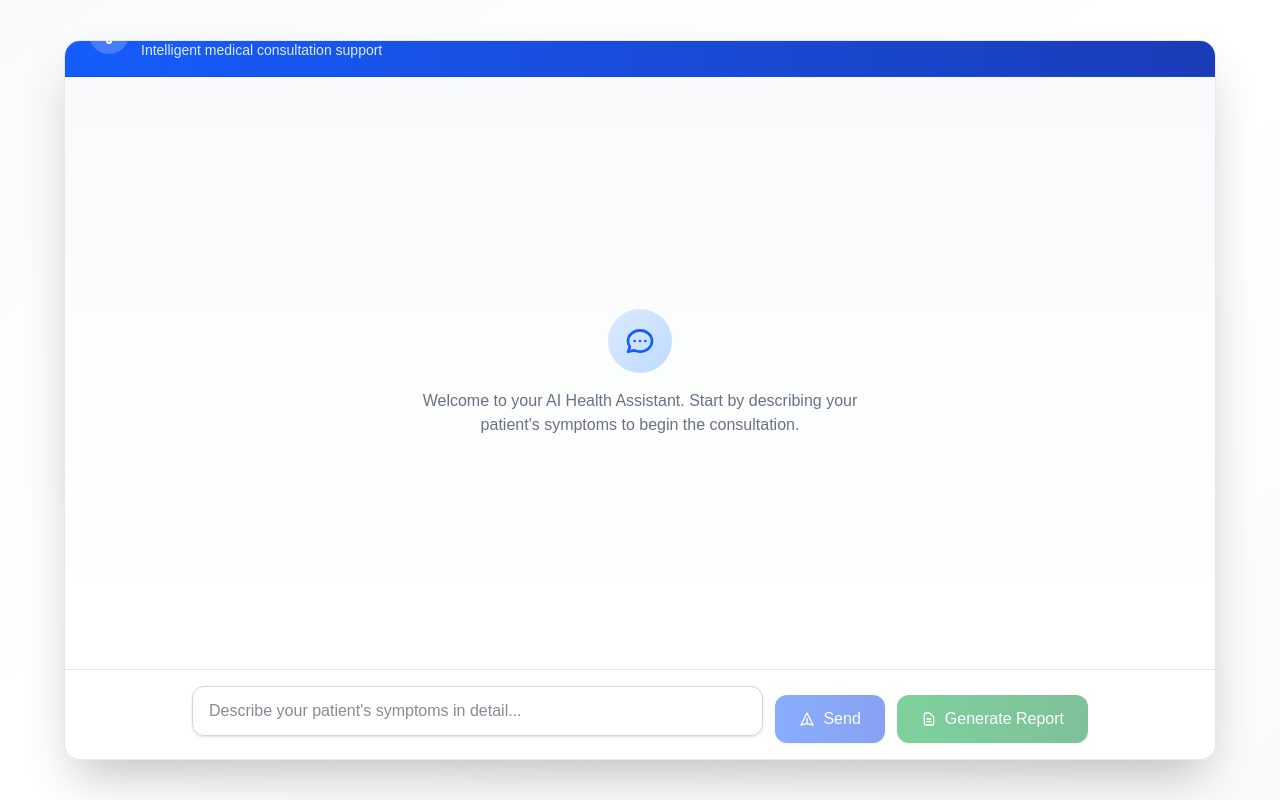
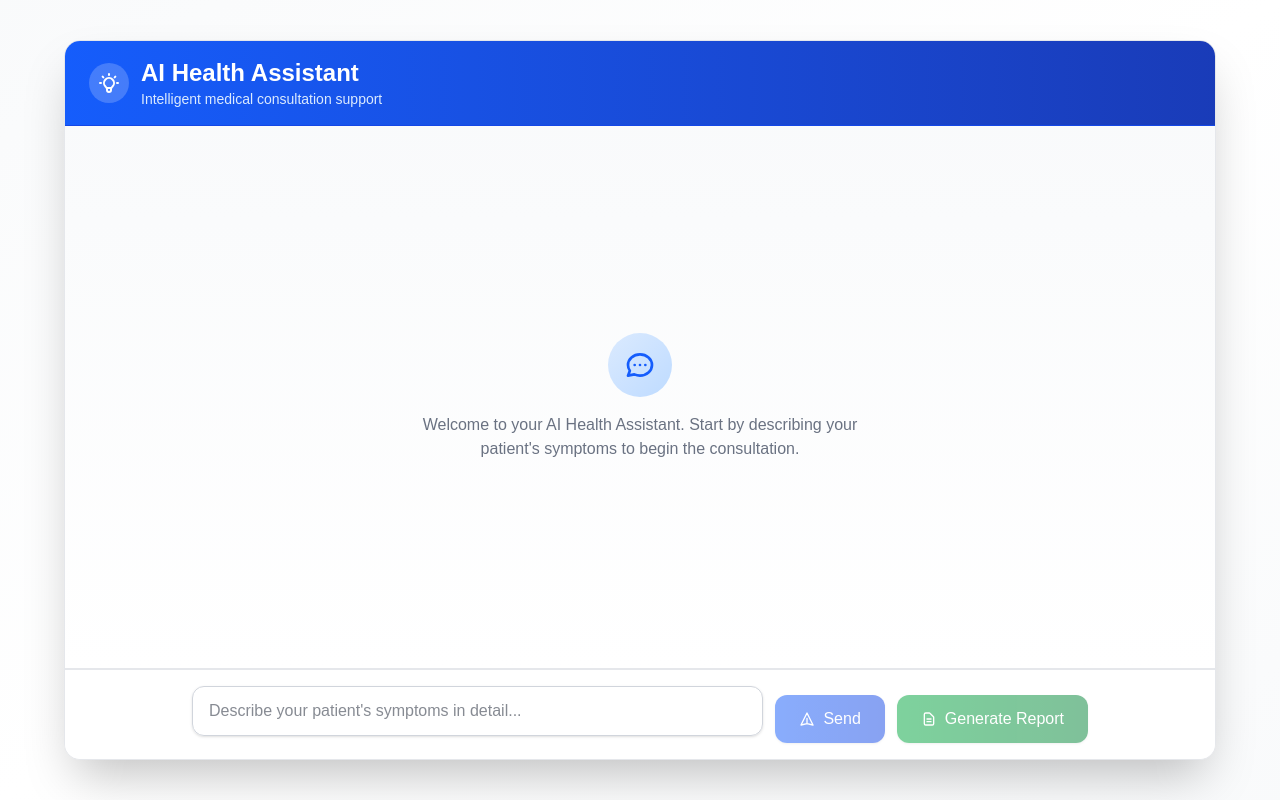
Before and after one commit to fidelis3/grad, a Next.js app in the folder frontend/: page /doctor/ai-assistant in a window 1280 px wide. Built offline with nearby package versions, Linux system fonts and the light colour scheme; sample sign-in values are in the browser's storage.

Commit message:
Fixed react deployment errors and header in ui

```diff
--- a/frontend/pages/doctor/ai-assistant.tsx
+++ b/frontend/pages/doctor/ai-assistant.tsx
@@ -5,11 +5,11 @@ import axios from 'axios';
 import '../../app/globals.css';
 
 // ---------- API BASE ----------
-const API_BASE = 'http://127.0.0.1:8000';
+const API_BASE = 'https://medai-91bj.onrender.com';
 
 // ---------- Types ----------
 interface AIResponse {
-  output: string | Record<string, any>; // output can be string OR object
+  output: string | Record<string, unknown>; // output can be string OR object
 }
 
 interface Message {
@@ -19,9 +19,9 @@ interface Message {
 }
 
 // ---------- Helpers ----------
-const normalizeOutput = (output: any): string => {
+const normalizeOutput = (output: string | Record<string, unknown>): string => {
   if (typeof output === 'string') return output;
-  if (output?.content) return output.content;
+  if (output?.content) return output.content as string;
   if (output?.output) {
     return typeof output.output === 'string'
       ? output.output
@@ -135,7 +135,7 @@ const ChatWindow: React.FC<{ messages: Message[]; loading: boolean }> = ({
   }, [messages, loading]);
 
   return (
-    <div className="flex-1 h-[60vh] sm:h-[68vh] md:h-[72vh] lg:h-[74vh] overflow-y-scroll px-6 py-4 bg-gradient-to-b from-gray-50 to-white">
+    <div className="flex-1 overflow-y-auto px-6 py-4 bg-gradient-to-b from-gray-50 to-white">
       {messages.length === 0 && (
         <div className="flex flex-col items-center justify-center h-full">
           <div className="w-16 h-16 rounded-full bg-gradient-to-br from-blue-100 to-blue-200 flex items-center justify-center mb-4">
@@ -149,7 +149,7 @@ const ChatWindow: React.FC<{ messages: Message[]; loading: boolean }> = ({
             </svg>
           </div>
           <p className="text-gray-500 text-center max-w-md">
-            Welcome to your AI Health Assistant. Start by describing your patient's symptoms to
+            Welcome to your AI Health Assistant. Start by describing your patient&apos;s symptoms to
             begin the consultation.
           </p>
         </div>
@@ -364,9 +364,9 @@ const AIAassistant: React.FC = () => {
 
   return (
     <div className="min-h-screen bg-gradient-to-br from-gray-50 via-white to-gray-50 flex items-center justify-center p-4">
-      <div className="w-full max-w-6xl h-[90vh] bg-white rounded-2xl shadow-2xl overflow-hidden border border-gray-200">
-        {/* Header */}
-        <div className="bg-gradient-to-r from-blue-600 to-blue-800 px-6 py-4 border-b border-blue-700">
+      <div className="w-full max-w-6xl h-[90vh] bg-white rounded-2xl shadow-2xl overflow-hidden border border-gray-200 flex flex-col">
+        {/* Header - Add sticky positioning */}
+        <div className="bg-gradient-to-r from-blue-600 to-blue-800 px-6 py-4 border-b border-blue-700 sticky top-0 z-10">
           <div className="flex items-center space-x-3">
             <div className="w-10 h-10 rounded-full bg-white/20 flex items-center justify-center">
               <svg className="w-6 h-6 text-white" fill="none" stroke="currentColor" viewBox="0 0 24 24">
@@ -385,10 +385,12 @@ const AIAassistant: React.FC = () => {
           </div>
         </div>
 
-        {/* Chat Window */}
+        {/* Chat Window - Update styles */}
+        <div className="flex-1 overflow-hidden flex flex-col">
           <ChatWindow messages={messages} loading={loading} />
 
-        {/* Input Form */}
+          {/* Input Form - Add sticky positioning */}
+          <div className="sticky bottom-0 bg-white border-t border-gray-200">
             <SymptomForm
               symptoms={symptoms}
               setSymptoms={setSymptoms}
@@ -399,6 +401,8 @@ const AIAassistant: React.FC = () => {
             />
           </div>
         </div>
+      </div>
+    </div>
   );
 };
 
```
Also changed, not shown: 1 other file (tests, documents, lock files or other folders). Lines whose indentation alone changed are shown as unchanged.
